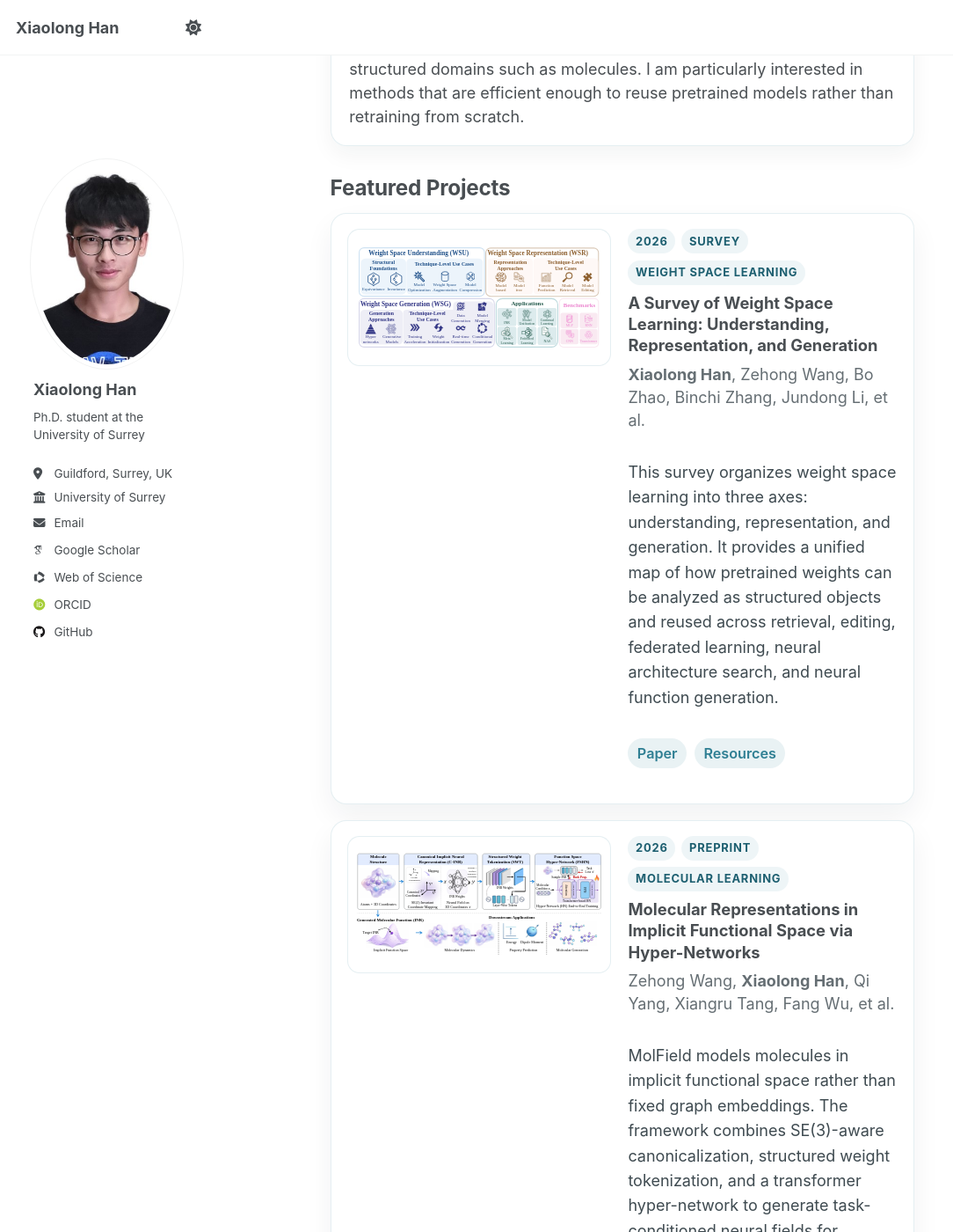
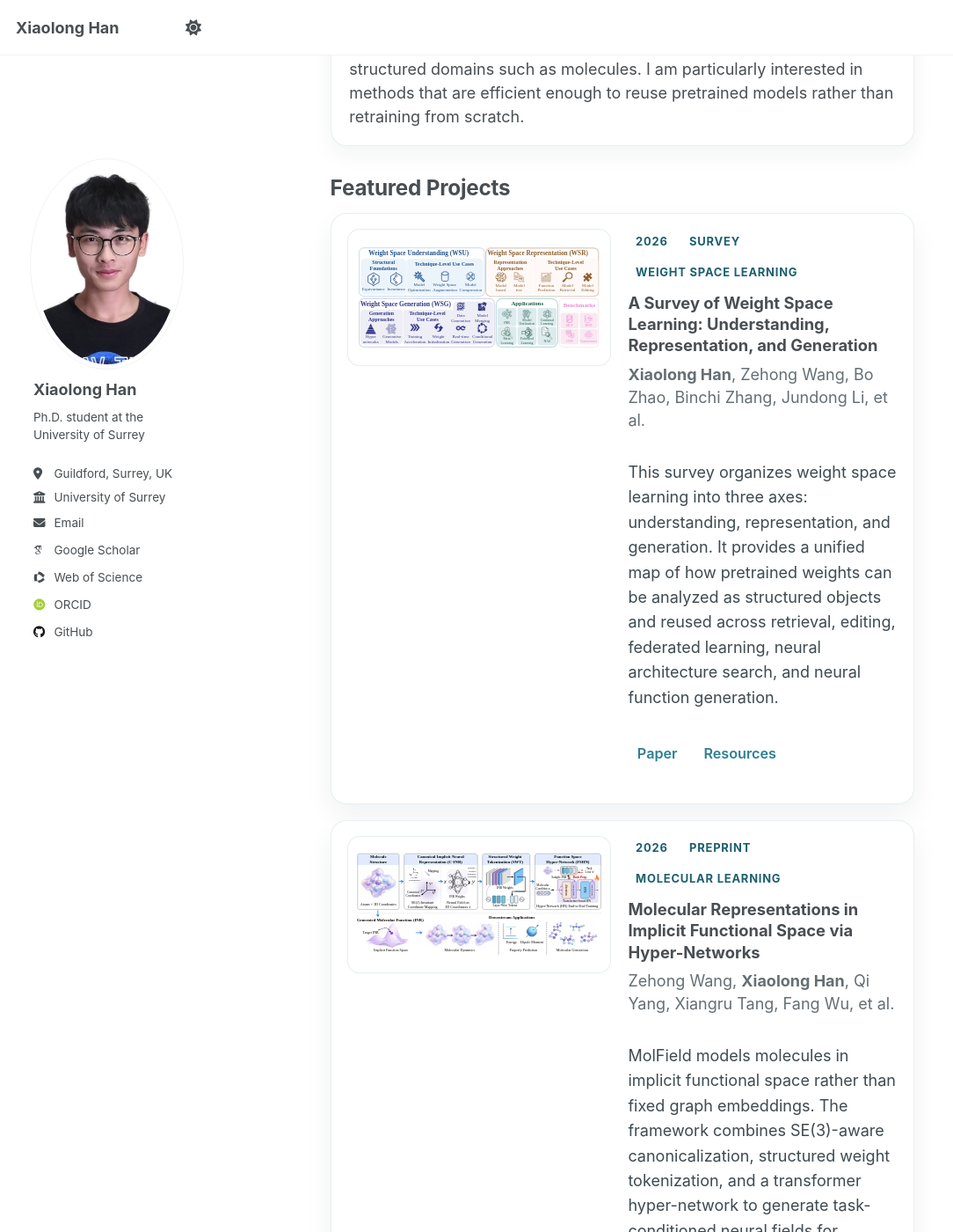
Before and after one commit to xiaolonghan2000/xiaolonghan2000.github.io, a Jekyll site: the page built from _pages/about.md, in a window 1280 px wide and 1400 px high, scrolled down 588 px. Shown: the whole window at 88% size, without its empty margins (0-1084 px from the left). Built offline with Jekyll 4.4.1, drawn with Linux system fonts in a browser that asks for light colours; some web fonts are replaced.

Commit message:
update style

```diff
--- a/assets/css/homepage.css
+++ b/assets/css/homepage.css
@@ -81,14 +81,14 @@
   padding: 0.36rem 0.72rem;
   border: 1px solid rgba(47, 127, 147, 0.16);
   border-radius: 999px;
-  background: rgba(255, 255, 255, 0.82);
+  background: #fff;
   text-decoration: none;
   font-size: 0.92rem;
   font-weight: 600;
 }
 
 .hero-actions a:hover {
-  background: rgba(255, 255, 255, 0.96);
+  background: #fff;
   text-decoration: none;
 }
 
@@ -131,7 +131,7 @@
   padding: 1.05rem 1.15rem;
   border: 1px solid rgba(47, 127, 147, 0.12);
   border-radius: 18px;
-  background: rgba(255, 255, 255, 0.92);
+  background: #fff;
   box-shadow: 0 10px 24px rgba(15, 35, 45, 0.05);
 }
 
@@ -227,7 +227,7 @@
 .project-meta span {
   padding: 0.24rem 0.48rem;
   border-radius: 999px;
-  background: rgba(47, 127, 147, 0.08);
+  background: #fff;
   color: #1d5f70;
 }
 
@@ -266,14 +266,14 @@
   align-items: center;
   padding: 0.28rem 0.58rem;
   border-radius: 999px;
-  background: rgba(47, 127, 147, 0.1);
+  background: #fff;
   text-decoration: none;
   font-size: 0.9rem;
   font-weight: 600;
 }
 
 .project-links a:hover {
-  background: rgba(47, 127, 147, 0.16);
+  background: #fff;
   text-decoration: none;
 }
 
@@ -307,7 +307,7 @@
   justify-content: center;
   padding: 0.2rem 0.5rem;
   border-radius: 999px;
-  background: rgba(47, 127, 147, 0.1);
+  background: #fff;
   color: #1d5f70;
   font-size: 0.82rem;
   font-weight: 700;
```
